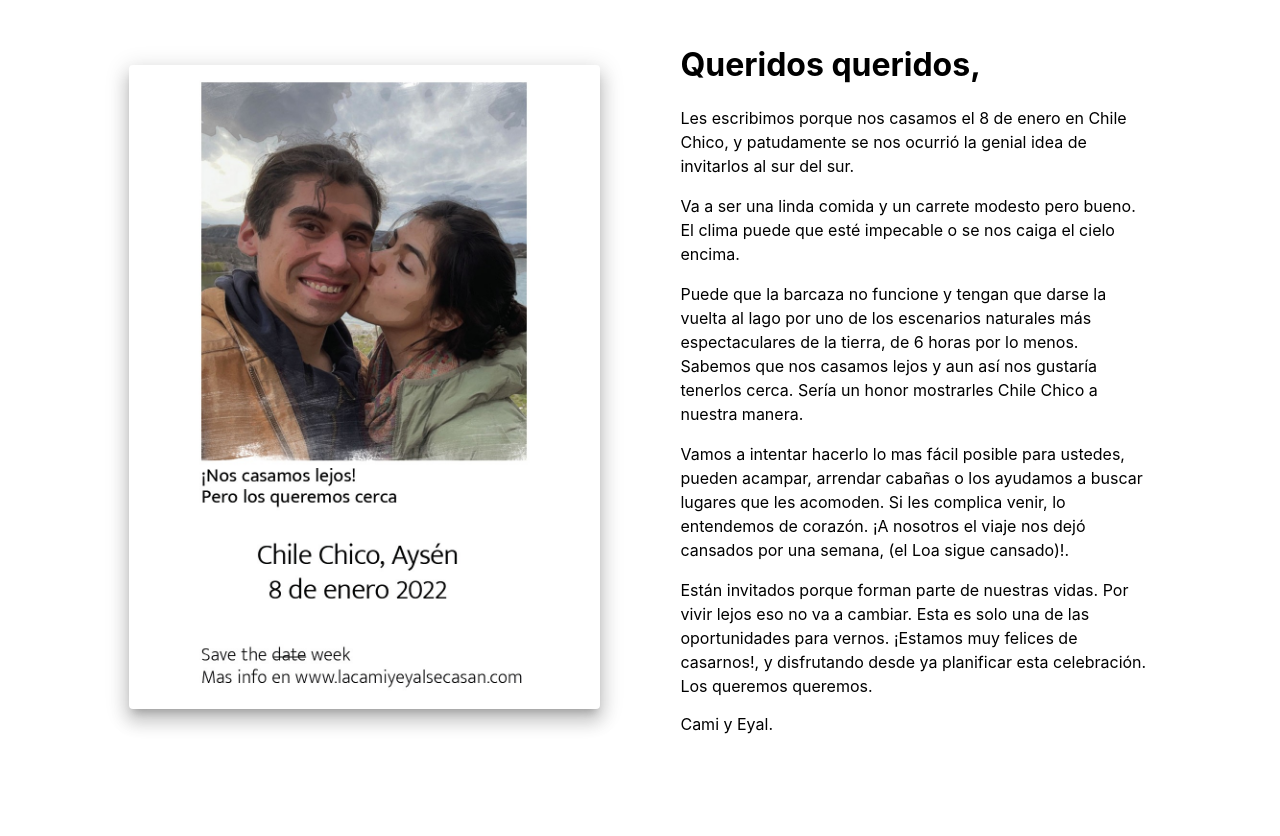
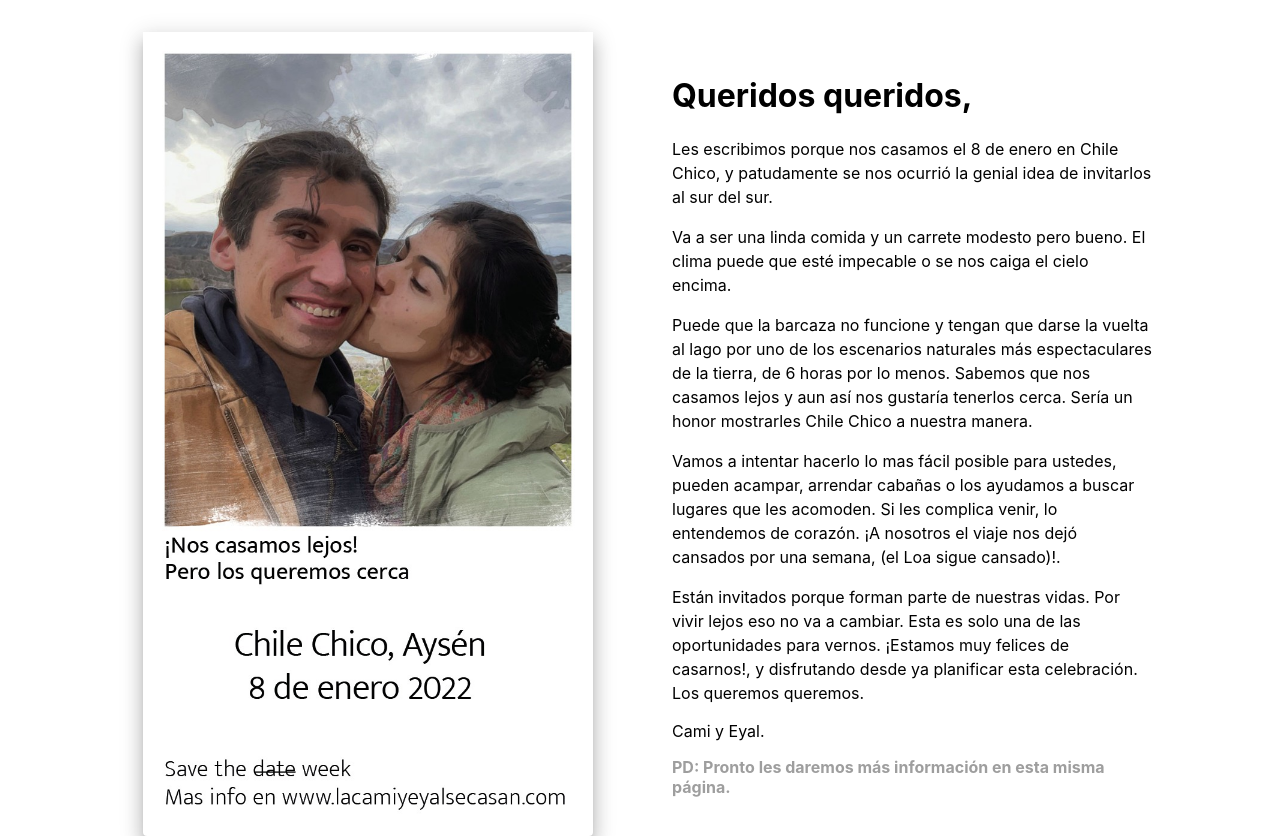
Before and after one commit to elevyg/matri-sol-dante, a React (Create React App) app: page / in a window 1280 px wide. Before the commit the page ends 800 px from the top, so only its background shows below. Built offline with nearby package versions, Linux system fonts and the light colour scheme.

Commit message:
fix: better layout

```diff
--- a/src/App.tsx
+++ b/src/App.tsx
@@ -8,15 +8,17 @@ import image from "./assets/images/save-the-date.jpeg";
 function App() {
   const classes = useStyles();
   return (
-    <Container maxWidth="lg" className={classes.container}>
-      <Grid
-        container
-        spacing={2}
-        justifyContent="space-evenly"
-        alignItems="center"
-      >
-        <Grid item md={5} xs={12}>
-          <Paper elevation={12}>
+    <Container maxWidth="lg" className={classes.container} disableGutters>
+      <Grid container justifyContent="space-evenly" alignItems="center">
+        <Grid
+          item
+          md={5}
+          xs={12}
+          justifyContent="center"
+          display="flex"
+          alignItems="center"
+        >
+          <Paper elevation={12} className={classes.imageContainer}>
             <img src={image} alt="save the date" className={classes.image} />
           </Paper>
         </Grid>
@@ -41,5 +43,12 @@ const useStyles = makeStyles<Theme>((theme) => ({
       height: "100vh",
     },
   },
-  image: { maxHeight: "80vh", width: "100%", objectFit: "contain" },
+  imageContainer: { width: "fit-content", height: "fit-content" },
+  image: {
+    width: "100%",
+    objectFit: "contain",
+    [theme.breakpoints.up("md")]: {
+      maxHeight: "100vh",
+    },
+  },
 }));
--- a/src/components/InvitationText.tsx
+++ b/src/components/InvitationText.tsx
@@ -1,11 +1,13 @@
+import { Theme } from "@mui/material";
 import { makeStyles } from "@mui/styles";
 import React from "react";
 
-const useStyles = makeStyles({
+const useStyles = makeStyles<Theme>((theme) => ({
   paragraph: {
     lineHeight: 1.5,
   },
-});
+  pd: { fontWeight: "bold", color: theme.palette.grey[500] },
+}));
 
 const InvitationText = () => {
   const classes = useStyles();
@@ -40,6 +42,9 @@ const InvitationText = () => {
         esta celebración. Los queremos queremos.
       </p>
       <p>Cami y Eyal.</p>
+      <p className={classes.pd}>
+        PD: Pronto les daremos más información en esta misma página.
+      </p>
     </div>
   );
 };
--- a/src/index.css
+++ b/src/index.css
@@ -1,6 +1,5 @@
 body {
-  margin: 0;
-  padding: 0;
+
   font-family: -apple-system, BlinkMacSystemFont, 'Segoe UI', 'Roboto', 'Oxygen',
     'Ubuntu', 'Cantarell', 'Fira Sans', 'Droid Sans', 'Helvetica Neue',
     sans-serif;
@@ -10,5 +9,5 @@ body {
 
 code {
   font-family: source-code-pro, Menlo, Monaco, Consolas, 'Courier New',
-    monospace;
+  monospace;
 }
```
